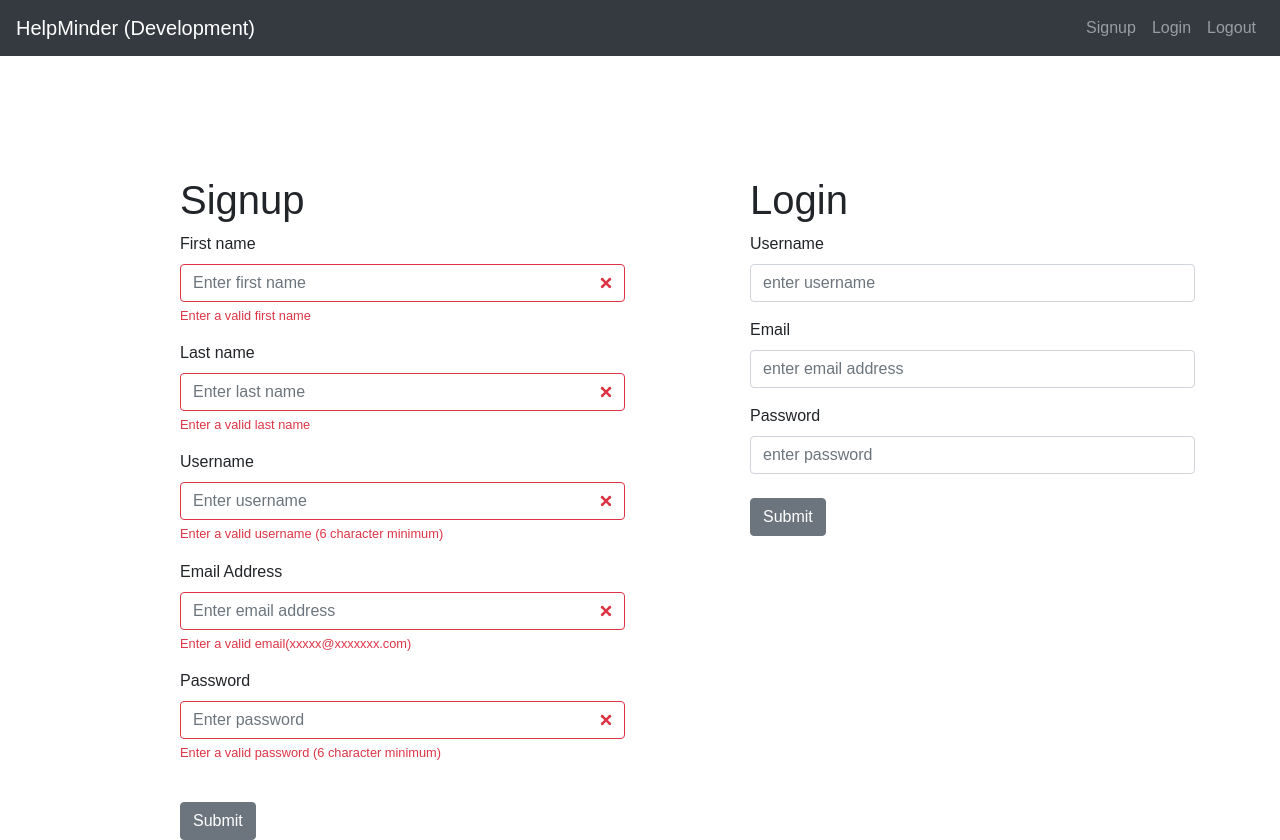
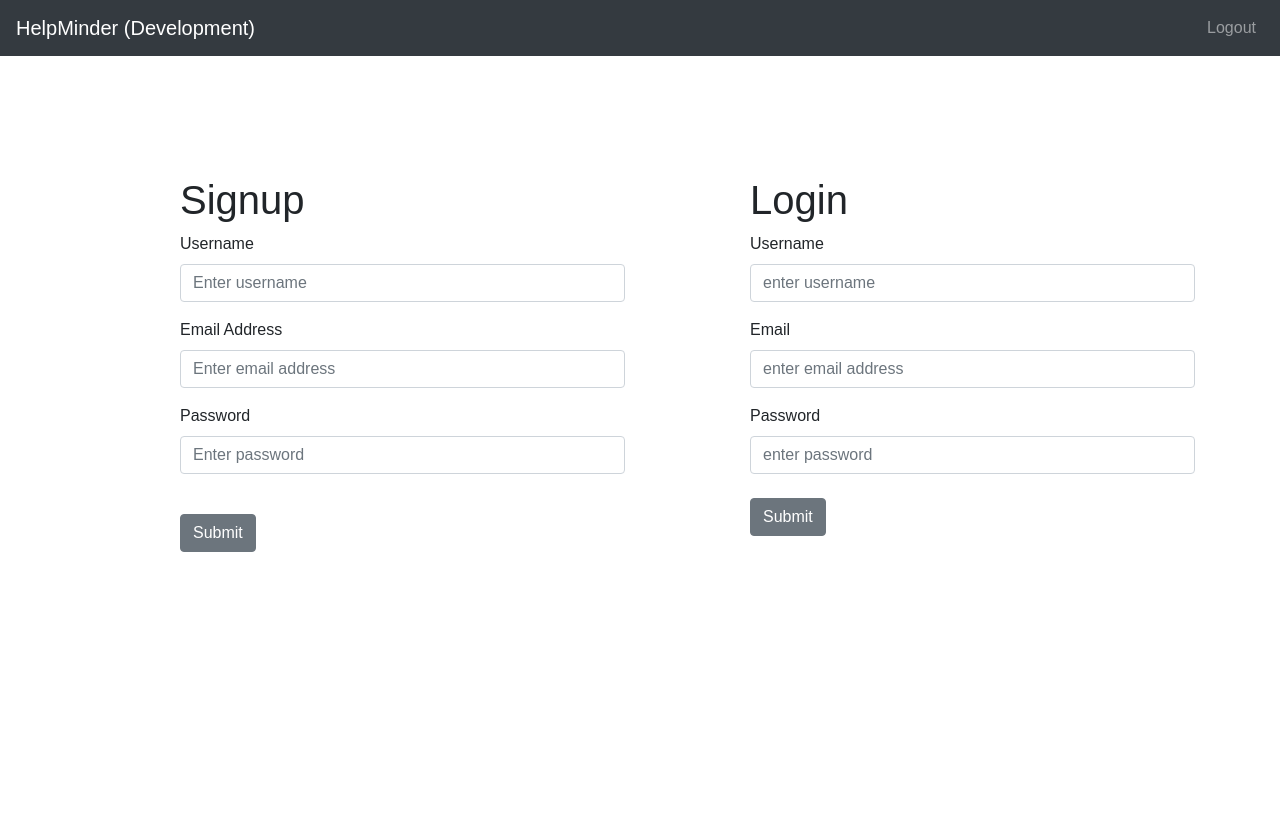
Before and after one commit to GeorgeHill-bit/HelpMinder-Client, a React (Create React App) app: page /auth in a window 1280 px wide. After the commit the page ends 800 px from the top, so only its background shows below. Built offline with nearby package versions, Linux system fonts and the light colour scheme.

Commit message:
commit login and signup changes

```diff
--- a/src/App.js
+++ b/src/App.js
@@ -18,7 +18,7 @@ class App extends Component {
   }
 
   setSessionState = (token, username) => {
-    console.log(username, token);
+    // console.log(username, token);
     localStorage.setItem('userName', username);
     localStorage.setItem('token', token);
     this.setState({
@@ -62,7 +62,6 @@ class App extends Component {
   }
 
   render() {
-    console.log("App.js rendering")
     return (
       <Router>
         <div>
--- a/src/auth/Login.js
+++ b/src/auth/Login.js
@@ -65,7 +65,7 @@ class Login extends Component {
                     </FormGroup>
                     <FormGroup>
                         <Label for="password">Password</Label>
-                        <Input id="li-password" name="password"type="password" placeholder="enter password" onChange={this.handleChange}/>
+                        <Input id="li-password" name="password" type="password" placeholder="enter password" onChange={this.handleChange}/>
                         <br />
                         <Button id="li-Button">Submit</Button>
                     </FormGroup>
--- a/src/auth/Signup.js
+++ b/src/auth/Signup.js
@@ -1,5 +1,5 @@
 import React, { Component } from 'react';
-import { Button, Form, FormGroup, FormFeedback, Label, Input } from 'reactstrap';
+import { Button, Form, FormGroup, Label, Input } from 'reactstrap';
 
 class Signup extends Component {
     constructor() {
@@ -35,30 +35,20 @@ class Signup extends Component {
             <div>
                 <h1>Signup</h1>
                 <Form onSubmit={this.handleSubmit}>
-                <FormGroup>
-                        <Label for="firstname">First name</Label>
-                        <Input type="text" name="firstname" value={this.state.firstname} invalid={!this.state.firstnameValid} placeholder="Enter first name" onChange={this.handleChange} required />
-                        <FormFeedback>Enter a valid first name</FormFeedback>
-                    </FormGroup>
-                    <FormGroup>
-                        <Label for="lastname">Last name</Label>
-                        <Input type="text" name="lastname" value={this.state.lastname} invalid={!this.state.lastnameValid} placeholder="Enter last name" onChange={this.handleChange} required />
-                        <FormFeedback>Enter a valid last name</FormFeedback>
-                    </FormGroup>
                     <FormGroup>
                         <Label for="username">Username</Label>
-                        <Input type="text" name="username" value={this.state.username} invalid={!this.state.usernameValid} placeholder="Enter username" onChange={this.handleChange} required />
-                        <FormFeedback>Enter a valid username (6 character minimum)</FormFeedback>
+                        <Input type="text" name="username" type="text" placeholder="Enter username" onChange={this.handleChange} required />
+                        {/* <FormFeedback>Enter a valid username (6 character minimum)</FormFeedback> */}
                     </FormGroup>
                     <FormGroup>
                         <Label for="emailaddr">Email Address</Label>
-                        <Input type="text" name="emailaddr" value={this.state.emailaddr} invalid={!this.state.emailaddrValid} placeholder="Enter email address" onChange={this.handleChange} required />
-                        <FormFeedback>Enter a valid email(xxxxx@xxxxxxx.com)</FormFeedback>
+                        <Input type="text" name="emailaddr" type="text" placeholder="Enter email address" onChange={this.handleChange} required />
+                        {/* <FormFeedback>Enter a valid email(xxxxx@xxxxxxx.com)</FormFeedback> */}
                     </FormGroup>
                     <FormGroup>
                         <Label for="password">Password</Label>
-                        <Input type="password" name="password" value={this.state.password} invalid={!this.state.passwordValid} placeholder="Enter password" onChange={this.handleChange} required />
-                        <FormFeedback>Enter a valid password (6 character minimum)</FormFeedback>
+                        <Input type="password" name="password" type="password" placeholder="Enter password" onChange={this.handleChange} required />
+                        {/* <FormFeedback>Enter a valid password (6 character minimum)</FormFeedback> */}
                     </FormGroup>
                     <br />
                     <Button id="su-Button">Submit</Button>
--- a/src/home/NavBar.js
+++ b/src/home/NavBar.js
@@ -28,7 +28,7 @@ class NavBar extends React.Component {
       }
 
       render() {
-        console.log(this.props)
+        // console.log(this.props)
         return (
           <div>
             <Navbar color="dark" dark expand="md">
@@ -38,12 +38,6 @@ class NavBar extends React.Component {
                 <Nav className="ml-auto" navbar>
                   <NavItem>
                     <NavLink>{this.props.username}</NavLink>
-                  </NavItem>
-                  <NavItem>
-                    <NavLink onClick={this.props.signup}>Signup</NavLink>
-                  </NavItem>
-                  <NavItem>
-                    <NavLink onClick={this.props.login}>Login</NavLink>
                   </NavItem>
                   <NavItem>
                     <NavLink onClick={this.props.logout}>Logout</NavLink>
```
Also changed, not shown: src/auth/Auth.js (line endings or trailing spaces).
